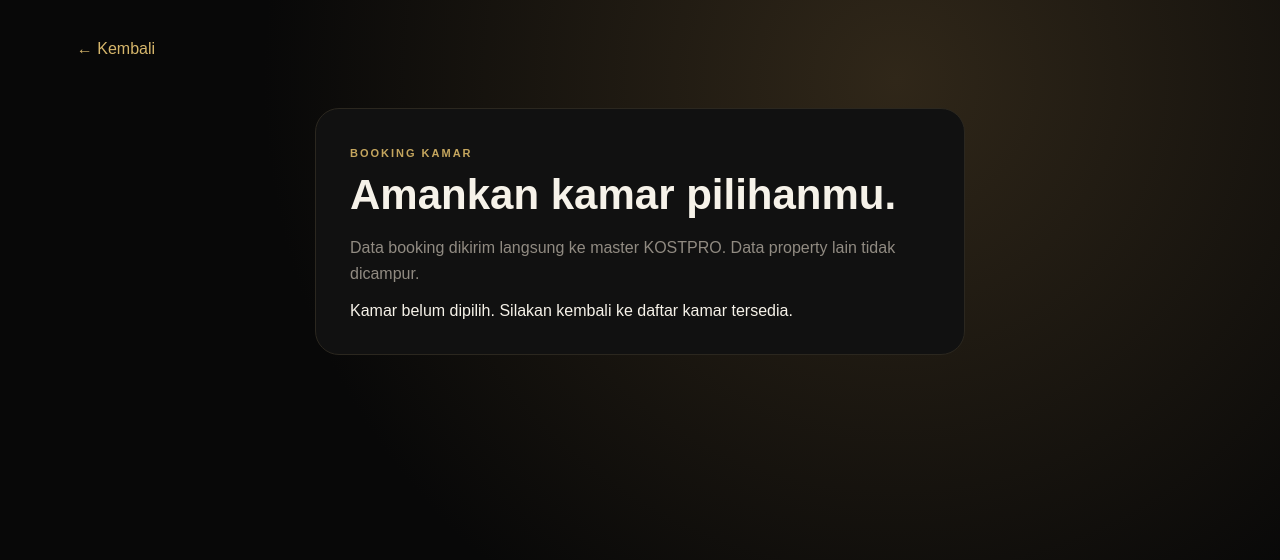
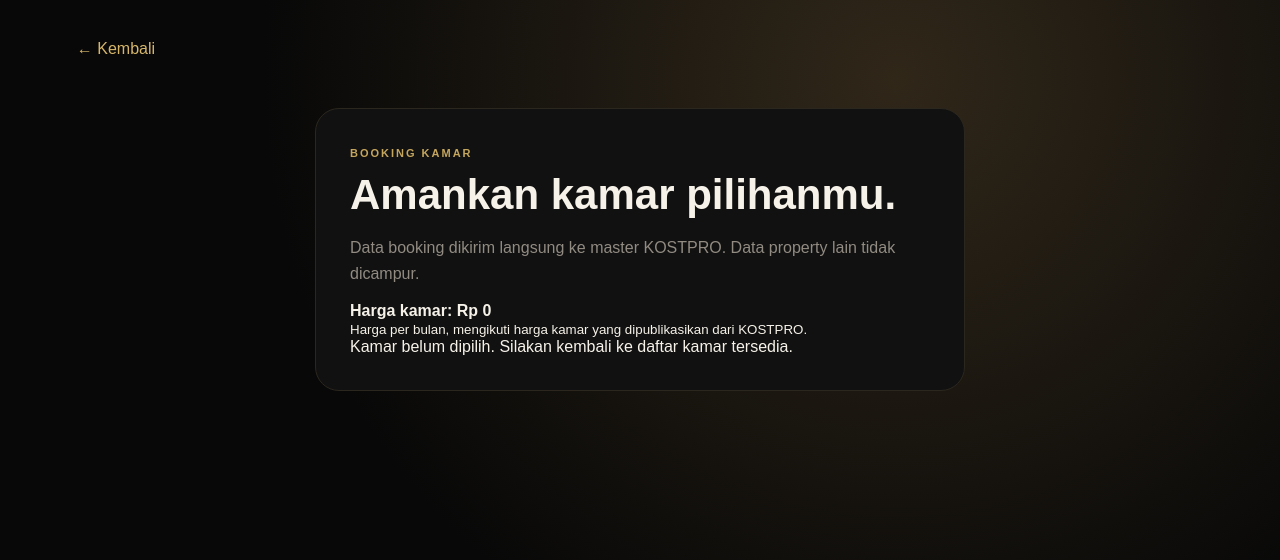
Before and after one commit to rumahdigital77-spec/KostIn, a Next.js app: page /booking in a window 1280 px wide. Shown: the top 560 px of the page. Built offline with nearby package versions, Linux system fonts and the light colour scheme.

Commit message:
feat: show KOSTPRO room price on booking form

```diff
--- a/app/booking/page.tsx
+++ b/app/booking/page.tsx
@@ -10,6 +10,7 @@ const supabase = createClient(KOSTPRO_URL, KOSTPRO_KEY, { auth: { autoRefreshTok
 export default function Booking() {
   const [propertyId,setPropertyId]=useState('');
   const [roomId,setRoomId]=useState('');
+  const [price,setPrice]=useState(0);
   const [message,setMessage]=useState('');
   const [busy,setBusy]=useState(false);
 
@@ -17,6 +18,7 @@ export default function Booking() {
     const p=new URLSearchParams(window.location.search);
     setPropertyId(p.get('propertyId')||'');
     setRoomId(p.get('roomId')||'');
+    setPrice(Math.max(0, Number(p.get('price')||0)));
   },[]);
 
   async function submit(e: FormEvent<HTMLFormElement>) {
@@ -68,6 +70,7 @@ export default function Booking() {
       <span className="eyebrow">BOOKING KAMAR</span>
       <h1>Amankan kamar pilihanmu.</h1>
       <p>Data booking dikirim langsung ke master KOSTPRO. Data property lain tidak dicampur.</p>
+      <div className="notice"><strong>Harga kamar: {new Intl.NumberFormat('id-ID',{style:'currency',currency:'IDR',maximumFractionDigits:0}).format(price)}</strong><br/><small>Harga per bulan, mengikuti harga kamar yang dipublikasikan dari KOSTPRO.</small></div>
       {!propertyId||!roomId
         ? <div className="notice">Kamar belum dipilih. Silakan kembali ke daftar kamar tersedia.</div>
         : <form onSubmit={submit}>
```
